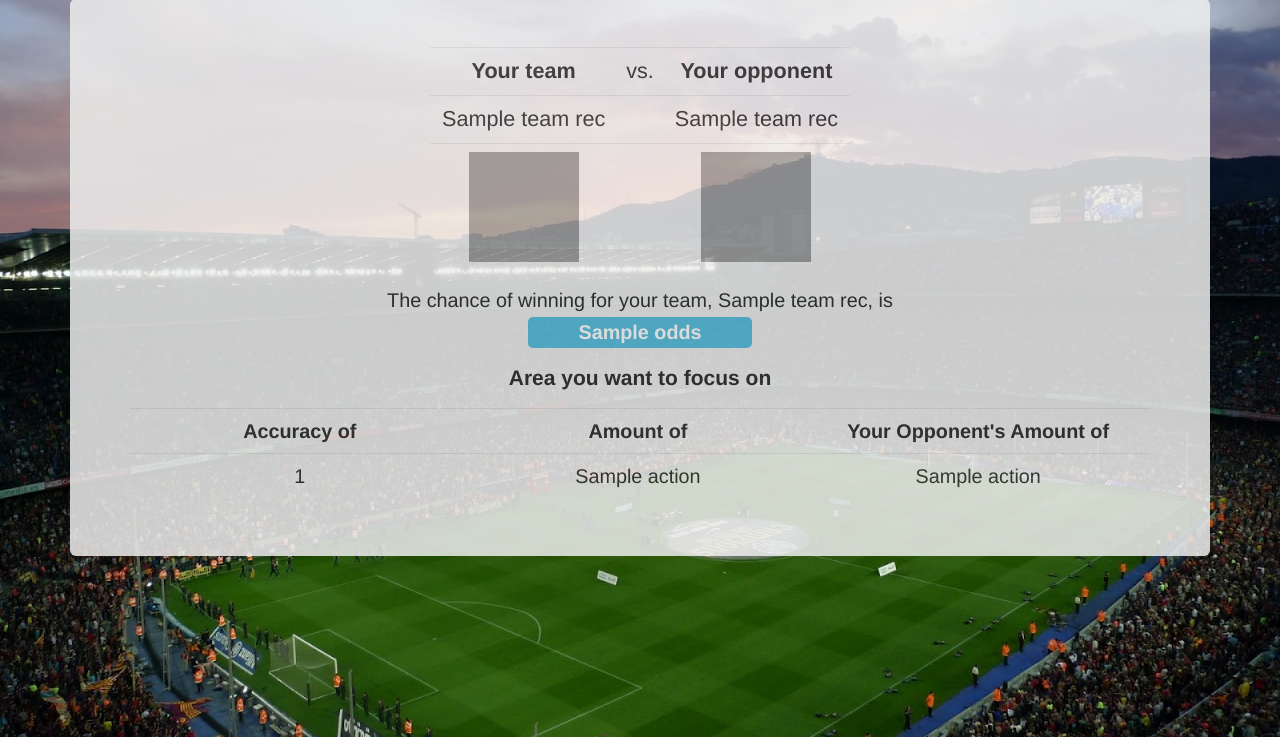
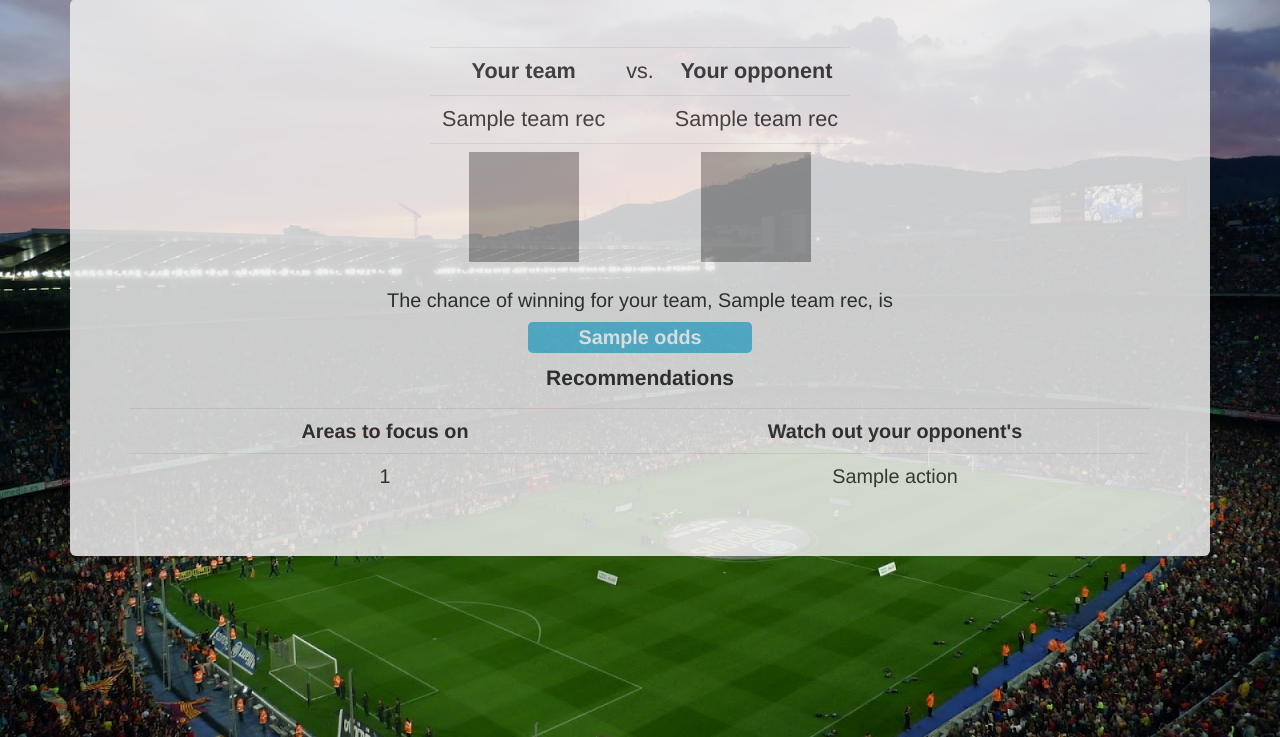
Before and after one commit to yuwei2341/NextMatch, a Flask app: template app/templates/output.html in a window 1280 px wide. Shown: the part 63-800 px from the top of the page. Run offline with Flask 2, Linux system fonts and the light colour scheme; the template is opened without the code that fills it: most values are stand-ins (such as "Sample title", 1, 10 or a date in 2020); parts of the project's set-up code (start-up, migrations or seed data) failed here and were passed over; some libraries are stand-ins or nearby versions; grey boxes are pictures that could not be loaded.

Commit message:
Use two columns instead of 3 - combine accuracy and number

```diff
--- a/app/static/css/custom.css
+++ b/app/static/css/custom.css
@@ -104,5 +104,5 @@ body {
 	padding-right:50px;
 	font-size: 100% !important;
 	position: relative;
-	top: 10px;
+	top: 15px;
 }
--- a/app/templates/output.html
+++ b/app/templates/output.html
@@ -19,13 +19,12 @@
 
 		</h5>
 		<h5 class="h5High">
-		<p class="lead lead2">Area you want to focus on</p>
-
+					<p class="lead lead2">Recommendations</p>
 		<table class="table table-hover">
-			<tr><th class="tdText">Accuracy of</th><th class="tdText">Amount of</th><th class="tdText">Your Opponent's Amount of</th></tr>
+			<tr><th class="tdText">Areas to focus on</th><th class="tdText">Watch out your opponent's</th></tr>
 			{% if teamRec.yourName != teamRec.tgtName %}
 				{% for ii in teamRec.actions%}
-					<tr><td class="tdText">{{ii[0]}}</td><td class="tdText">{{ ii[1] }}</td><td class="tdText">{{ ii[2] }}</td></tr>
+					<tr><td class="tdText">{{ii[0]}}</td><td class="tdText">{{ ii[1] }}</td></tr>
 				{% endfor %}
 			{% endif %}
 		</table>
```
Also changed, not shown: app/PredictMatchAll.py (+11 -2 lines), 1 other file.
